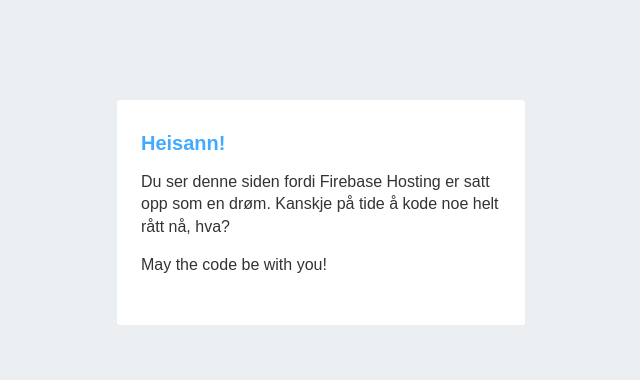
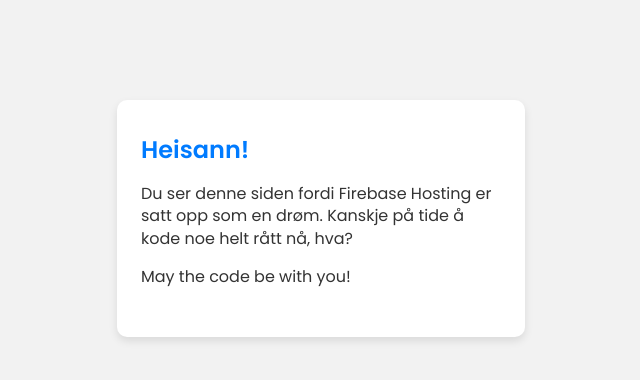
Before and after one commit to phareim/task-manager, a plain HTML site: page public/index.html in a window 1280 px wide. Shown: the whole page, without its empty margins (319-959 px from the left). Drawn offline with Linux system fonts and the light colour scheme; some packages are replaced by stand-ins of ours.

Commit message:
Update index.html
ChatGPT som designer.

```diff
--- a/public/index.html
+++ b/public/index.html
@@ -4,14 +4,14 @@
     <meta charset="utf-8">
     <meta name="viewport" content="width=device-width, initial-scale=1">
     <title>Velkommen til Vårt Firebase Univers!</title>
+    <link href="https://fonts.googleapis.com/css2?family=Poppins:wght@400;600&display=swap" rel="stylesheet">
     <script defer src="/__/firebase/10.4.0/firebase-app-compat.js"></script>
-    <!-- Inkluder kun de funksjonene du trenger fra Firebase -->
     <!-- ... -->
     <script defer src="/__/firebase/init.js?useEmulator=true"></script>
     <style media="screen">
-        body { background: #ECEFF1; color: #333; font-family: 'Arial', sans-serif; margin: 0; padding: 0; }
-        #melding { background: #fff; max-width: 360px; margin: 100px auto 16px; padding: 32px 24px; border-radius: 3px; }
-        #melding h2 { color: #44aaff; font-weight: bold; font-size: 20px; margin: 0 0 16px; }
+        body { background: #F2F2F2; color: #333; font-family: 'Poppins', sans-serif; margin: 0; padding: 0; }
+        #melding { background: #ffffff; max-width: 360px; margin: 100px auto 16px; padding: 32px 24px; border-radius: 10px; box-shadow: 0 4px 8px rgba(0,0,0,0.1); }
+        #melding h2 { color: #007BFF; font-weight: 600; font-size: 24px; margin: 0 0 16px; }
         #melding p { line-height: 140%; margin: 16px 0; font-size: 16px; }
     </style>
 </head>
```
